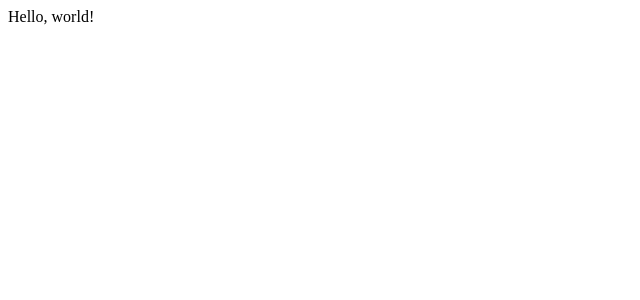
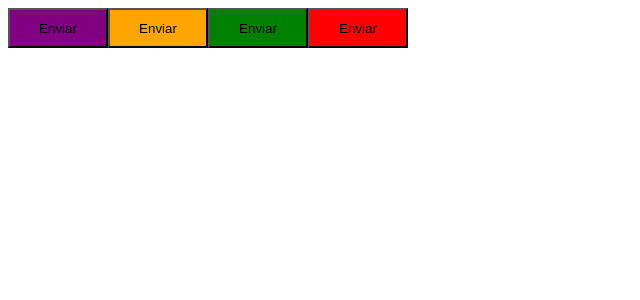
Before and after one commit to KarinaCavalcanti/React-Timer, a React (Vite) app: page / in a window 1280 px wide. Shown: the top 300 px of the page, without its empty margins (0-640 px from the left). Built offline with nearby package versions, Linux system fonts and the light colour scheme.

Commit message:
Learning about props in styled-components

```diff
--- a/package.json
+++ b/package.json
@@ -10,11 +10,13 @@
   },
   "dependencies": {
     "react": "^18.2.0",
-    "react-dom": "^18.2.0"
+    "react-dom": "^18.2.0",
+    "styled-components": "^5.3.5"
   },
   "devDependencies": {
     "@types/react": "^18.0.15",
     "@types/react-dom": "^18.0.6",
+    "@types/styled-components": "^5.1.25",
     "@vitejs/plugin-react": "^2.0.0",
     "typescript": "^4.6.4",
     "vite": "^3.0.0"
--- a/src/App.tsx
+++ b/src/App.tsx
@@ -1,5 +1,12 @@
+import { Button } from "./components/Button";
+
 export function App() {
   return (
-    <>Hello, world!</>
+    <>
+      <Button variant="primary" />
+      <Button variant="secondary" />
+      <Button variant="success" />
+      <Button variant="danger" />
+    </>
   )
 }
--- /dev/null
+++ b/src/components/Button.styles.ts
@@ -0,0 +1,25 @@
+import styled, { css } from "styled-components";
+
+export type ButtonVariant = 'primary' | 'secondary' | 'success' | 'danger';
+
+interface ButtonContainerProps {
+  variant: ButtonVariant;
+}
+
+const buttonVariants = {
+  primary: 'purple',
+  secondary: 'orange',
+  danger: 'red',
+  success: 'green'
+};
+
+export const ButtonContainer = styled.button<ButtonContainerProps>`
+  width: 100px;
+  height: 40px;
+
+  ${props => {
+    return css`
+      background-color: ${buttonVariants[props.variant]}
+    `
+  }}
+`;
--- /dev/null
+++ b/src/components/Button.tsx
@@ -0,0 +1,9 @@
+import { ButtonContainer, ButtonVariant } from "./Button.styles";
+
+interface ButtonProps {
+  variant?: ButtonVariant;
+}
+
+export function Button({ variant = 'primary' }: ButtonProps) {
+  return <ButtonContainer variant={variant}>Enviar</ButtonContainer>
+}
```
Also changed, not shown: 1 other file (tests, documents, lock files or other folders).
